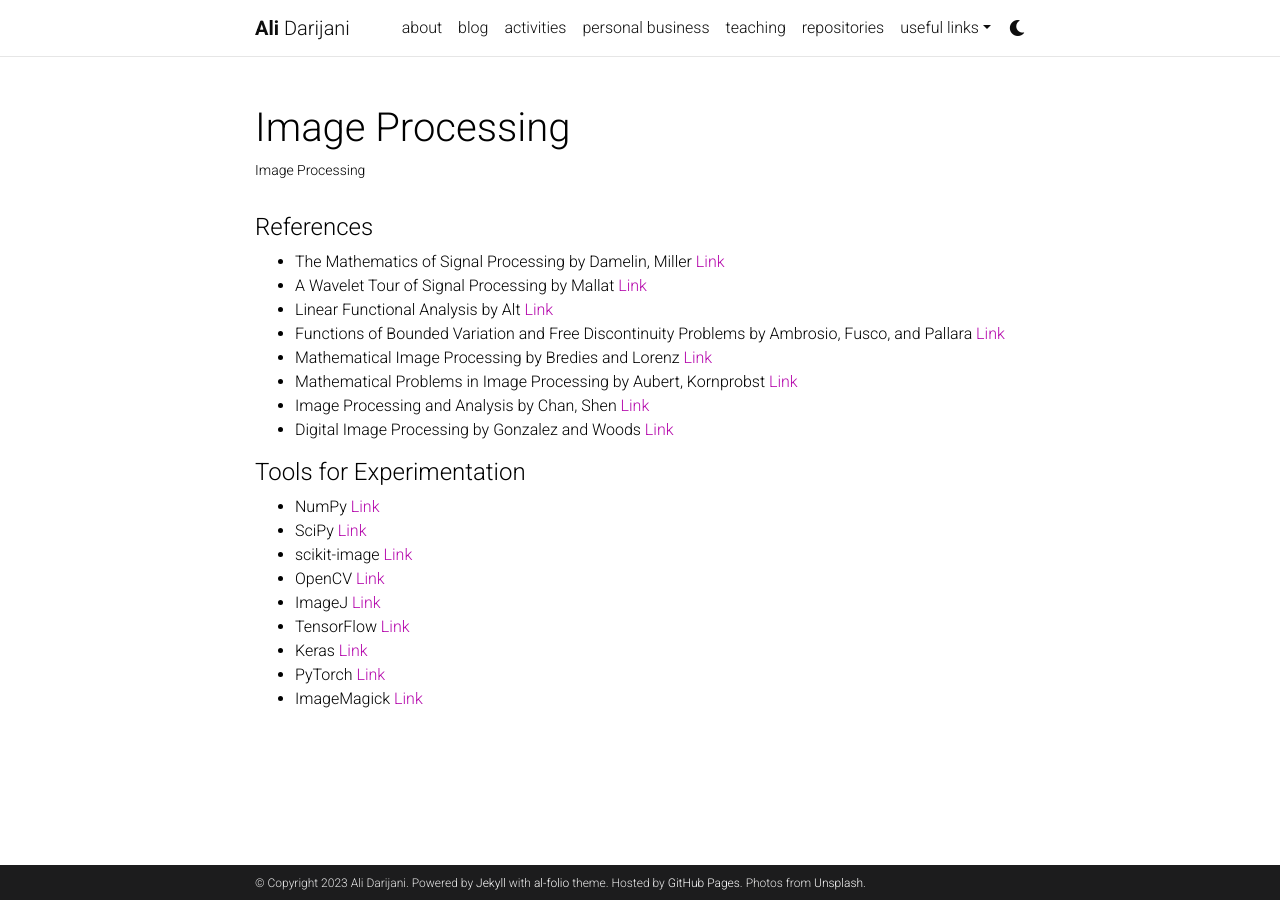
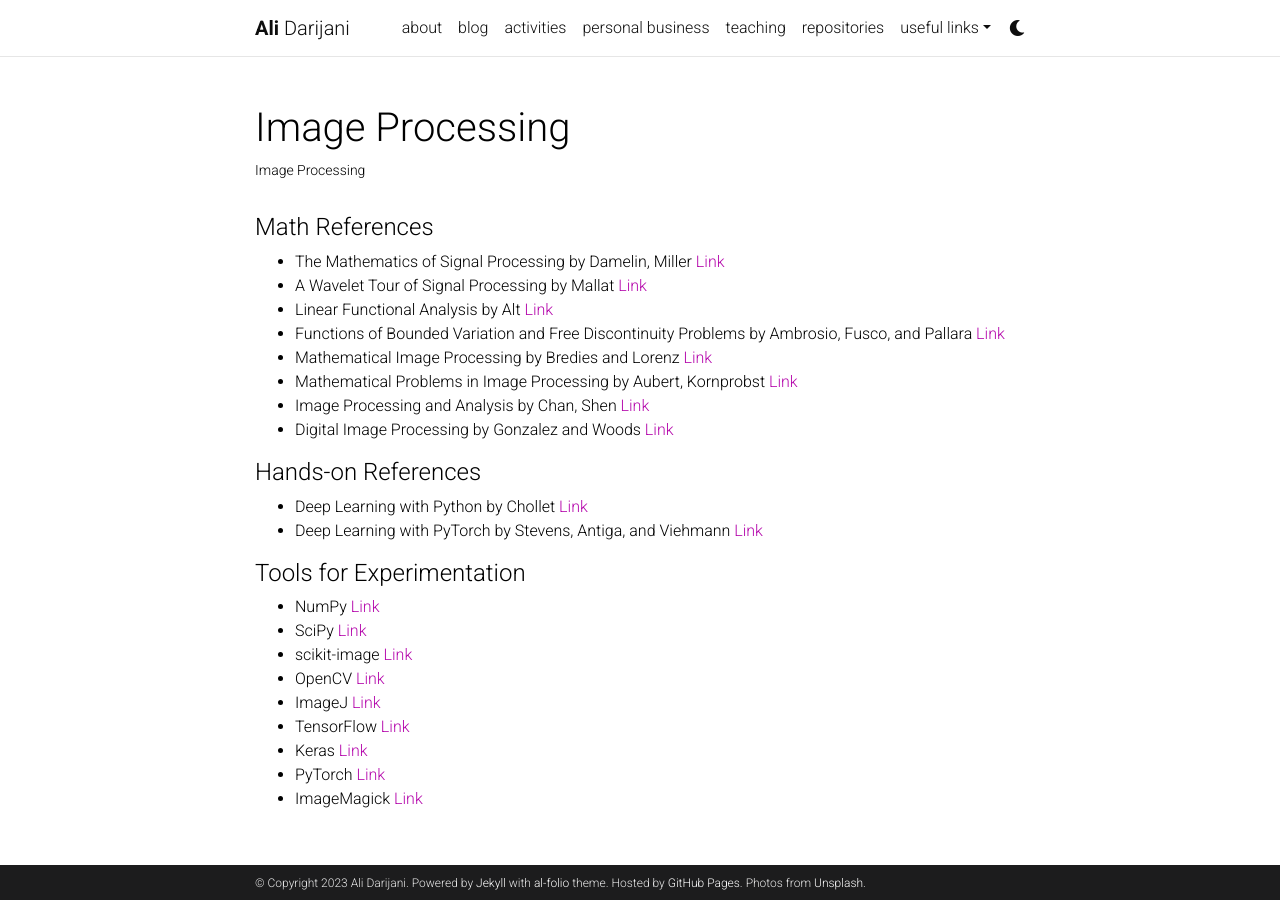
Before and after one commit to adarijani/adarijani.github.io_archived, a Jekyll site: the page built from _projects/image_processing.md, in a window 1280 px wide. Built offline with Jekyll 4.4.1, drawn with Linux system fonts in a browser that asks for light colours; comment, search, counter and statistics services are not loaded; a style sheet for code colours, icons or effects is not loaded.

Commit message:
Update image_processing.md

```diff
--- a/_projects/image_processing.md
+++ b/_projects/image_processing.md
@@ -7,7 +7,7 @@ importance: 12
 category: teaching
 ---
 
-#### References
+#### Math References
 
 * The Mathematics of Signal Processing by Damelin, Miller [Link](https://www.cambridgebookshop.co.uk/products/the-mathematics-of-signal-processing)
 * A Wavelet Tour of Signal Processing by Mallat [Link](https://www.elsevier.com/books/a-wavelet-tour-of-signal-processing/mallat/978-0-12-374370-1)
@@ -17,6 +17,11 @@ category: teaching
 * Mathematical Problems in Image Processing by Aubert, Kornprobst [Link](https://link.springer.com/book/10.1007/978-0-387-44588-5)
 * Image Processing and Analysis by Chan, Shen [Link](https://epubs.siam.org/doi/book/10.1137/1.9780898717877)
 * Digital Image Processing by Gonzalez and Woods [Link](https://www.pearson.com/en-us/subject-catalog/p/digital-image-processing/P200000003224?view=educator)
+
+#### Hands-on References
+
+* Deep Learning with Python by Chollet [Link](https://www.oreilly.com/library/view/deep-learning-with/9781617296864/)
+* Deep Learning with PyTorch by Stevens, Antiga, and Viehmann [Link](https://www.oreilly.com/library/view/deep-learning-with/9781617295263AU/)
 
 #### Tools for Experimentation
 
```
